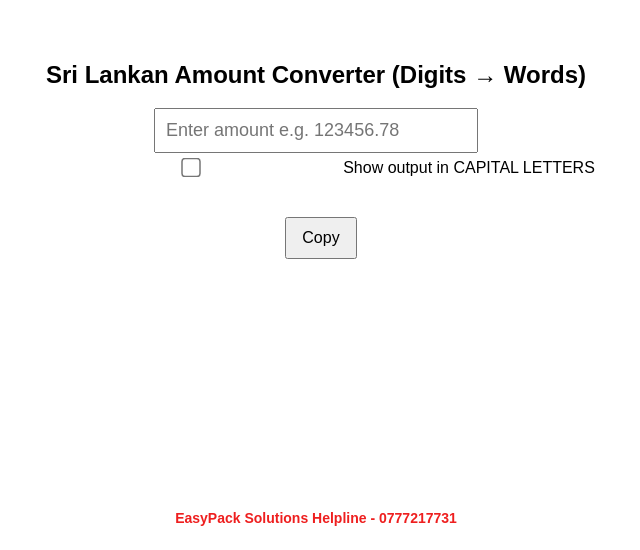
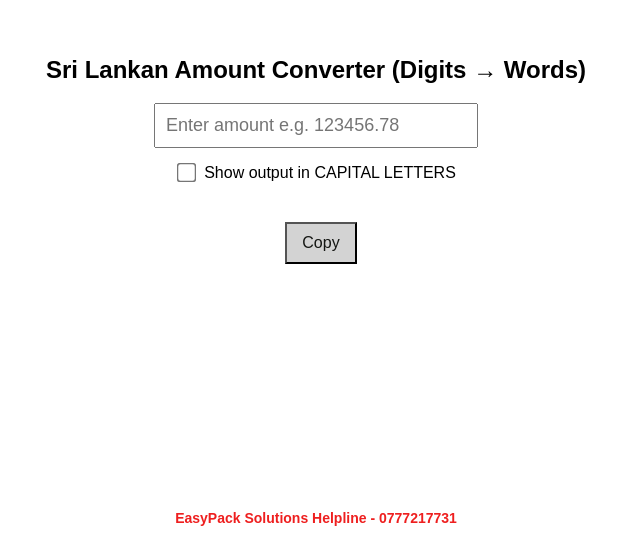
Before and after one commit to shihanzi/AmountInWords, a plain HTML site: page index.html in a window 1280 px wide. Shown: the part 250-800 px from the top of the page, without its empty margins (324-964 px from the left). Drawn offline with Linux system fonts and the light colour scheme.

Commit message:
checkbox_fix

```diff
--- a/main.css
+++ b/main.css
@@ -11,7 +11,7 @@ body {
     text-align: center;
 }
 
-input {
+input[type="number"] {
     width: 300px;
     padding: 10px;
     font-size: 18px;
@@ -29,6 +29,8 @@ p {
     font-size: 16px;
     cursor: pointer;
     margin-left: 10px;
+    color: rgb(20, 22, 19);
+    background-color: rgb(211, 211, 211);
 }
 
 #helpline {
@@ -42,8 +44,8 @@ p {
     display: inline-flex;
     justify-content: center;
     align-items: center;
-    gap: 2px;
-    margin-top: 5px;
+    gap: 6px;
+    margin-top: 15px;
 }
 
 #capitalTxt {
@@ -53,6 +55,5 @@ p {
 
 #capsToggle {
     transform: scale(1.5);
-    margin-right: 0px;
-    padding-right: 0px;
+    margin-right: 5px;
 }
```
